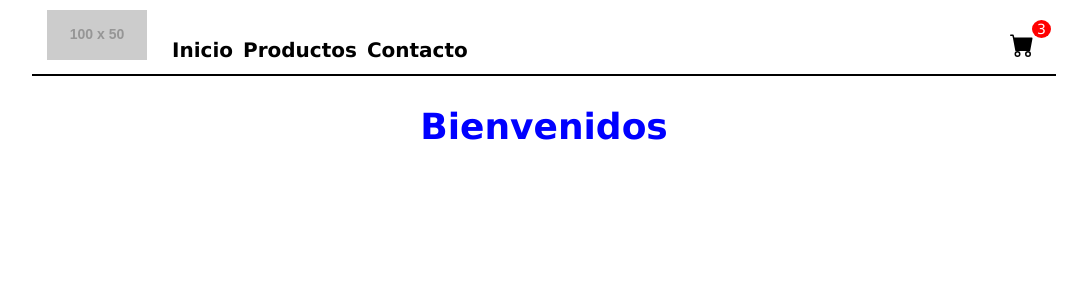
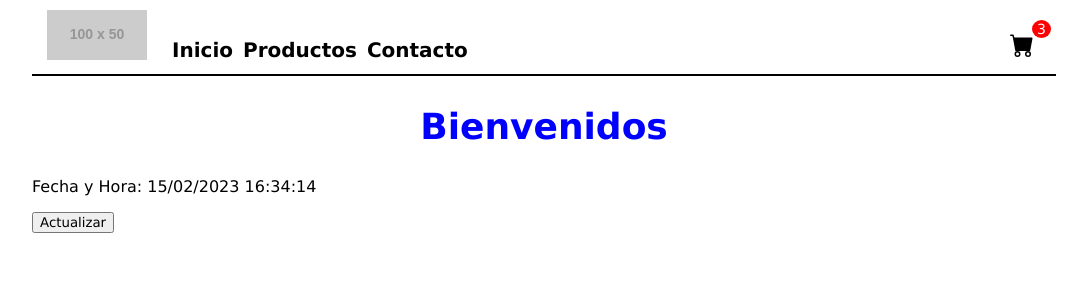
Before and after one commit to sergiogregorutti/reactjs-ecommerce, a React (Create React App) app: page / in a window 1280 px wide. Shown: the top 300 px of the page, without its empty margins (96-1183 px from the left). Built offline with nearby package versions, Linux system fonts and the light colour scheme.

Commit message:
Create useState example

```diff
--- a/package.json
+++ b/package.json
@@ -6,6 +6,7 @@
     "@testing-library/jest-dom": "^5.16.5",
     "@testing-library/react": "^13.4.0",
     "@testing-library/user-event": "^13.5.0",
+    "moment": "^2.29.4",
     "react": "^18.2.0",
     "react-dom": "^18.2.0",
     "react-icons": "^4.7.1",
--- a/src/App.js
+++ b/src/App.js
@@ -1,12 +1,23 @@
-import React from 'react';
+import React, {useState} from 'react';
 import NavBar from './components/NavBar';
 import ItemListContainer from './components/ItemListContainer';
 
+import moment from 'moment';
+
 function App() {
+  const [time, setTime] = useState(moment(Date.now()).format('DD/MM/YYYY H:m:s'));
+
+  const updateTime = () => {
+    setTime(moment(Date.now()).format('DD/MM/YYYY H:m:s'));
+  };
+
   return (
     <div className="container">
       <NavBar />
       <ItemListContainer greeting={'Bienvenidos'} />
+
+      <p>Fecha y Hora: {time}</p>
+      <button onClick={updateTime}>Actualizar</button>
     </div>
   );
 }
```
Also changed, not shown: 1 other file (tests, documents, lock files or other folders).
